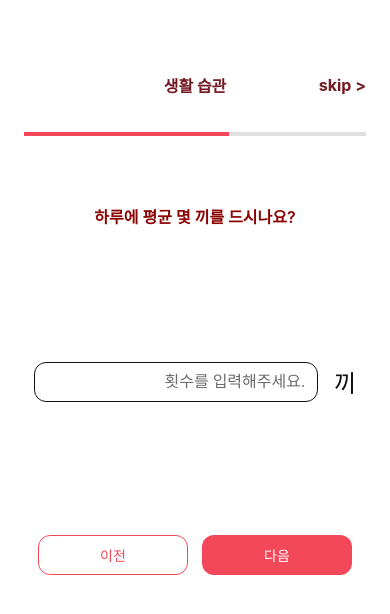
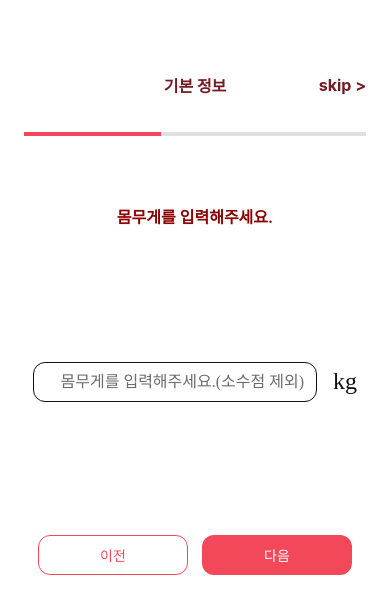
Before and after one commit to Capstone-Design-My-Nutritionist/MyNutritionist, a React Native app: screen /SurveyWeightScreen in a window 390 px wide. Shown: the top 614 px of the page. Built offline with nearby package versions, Linux system fonts and the light colour scheme.

Commit message:
Update SurveyWeightScreen

```diff
--- a/App.tsx
+++ b/App.tsx
@@ -11,6 +11,7 @@ import SurveyDiseaseOkScreen from './src/screens/Survey/SurveyDiseaseOkScreen';
 import SurveyAllergyOkScreen from './src/screens/Survey/SurveyAllergyOkScreen';
 import SurveyHeightScreen from './src/screens/Survey/SurveyHeightScreen';
 import SurveyMealScreen from './src/screens/Survey/SurveyMealScreen';
+import SurveyWeightScreen from './src/screens/Survey/SuveyWeightScreen';
 
 const Stack = createStackNavigator();
 
@@ -23,7 +24,11 @@ function App(): React.JSX.Element {
           name="SurveyHeightScreen"
           component={SurveyHeightScreen}
         /> */}
-        <Stack.Screen name="SurveyMealScreen" component={SurveyMealScreen} />
+        {/* <Stack.Screen name="SurveyMealScreen" component={SurveyMealScreen} /> */}
+        <Stack.Screen
+          name="SurveyWeightScreen"
+          component={SurveyWeightScreen}
+        />
         {/* <Stack.Screen
           name="SurveyGenderScreen"
           component={SurveyGenderScreen}
--- a/src/screens/Survey/SuveyWeightScreen.tsx
+++ b/src/screens/Survey/SuveyWeightScreen.tsx
@@ -0,0 +1,95 @@
+import React, {useState} from 'react';
+import styled from 'styled-components/native';
+import {useNavigation} from '@react-navigation/native';
+import {StackNavigationProp} from '@react-navigation/stack';
+
+import SurveyHeader from '../../components/Common/SurveyHeader';
+import SurveyTitle from '../../components/Common/SurveyTitle';
+import ProgressBar from '../../components/ProgressBar';
+import SurveyInputField from '../../components/TextInputBox/SurveyInputField';
+import SurveyButtonGroup from '../../components/Common/SurveyButtonGroup';
+
+type RootStackParamList = {
+  SurveyHeightScreen: undefined;
+  SurveyWeightScreen: undefined;
+  NextSurveyScreen: undefined;
+};
+
+type NavigationProps = StackNavigationProp<
+  RootStackParamList,
+  'SurveyWeightScreen'
+>;
+
+const SurveyWeightScreen = () => {
+  const navigation = useNavigation<NavigationProps>();
+  const [weight, setWeight] = useState<number | null>(null);
+
+  const handleNext = () => {
+    if (weight !== null) {
+      console.log('Navigating to NextSurveyScreen... Weight:', weight);
+      navigation.navigate('NextSurveyScreen');
+    }
+  };
+
+  return (
+    <Container>
+      {/* ✅ 공통 헤더 */}
+      <SurveyHeader title="기본 정보" skipTarget="NextSurveyScreen" />
+
+      {/* ✅ 진행 바 */}
+      <ProgressBarContainer>
+        <ProgressBar progress={0.4} />
+      </ProgressBarContainer>
+
+      {/* ✅ 질문 텍스트 */}
+      <SurveyTitle text="몸무게를 입력해주세요." />
+
+      {/* ✅ 입력 필드 */}
+      <InputWrapper>
+        <SurveyInputField
+          label=""
+          placeholder="몸무게를 입력해주세요.(소수점 제외)"
+          value={weight !== null ? weight.toString() : ''}
+          onChangeText={text => setWeight(text ? parseInt(text, 10) : 0)}
+          keyboardType="numeric"
+        />
+        <UnitText>kg</UnitText>
+      </InputWrapper>
+
+      {/* ✅ 버튼 그룹 */}
+      <SurveyButtonGroup
+        onPrevious={() => navigation.goBack()}
+        onNext={handleNext}
+        nextDisabled={weight === null}
+      />
+    </Container>
+  );
+};
+
+export default SurveyWeightScreen;
+
+// ✅ 스타일 정의
+const Container = styled.View`
+  flex: 1;
+  background-color: white;
+  padding: 24px;
+`;
+
+const ProgressBarContainer = styled.View`
+  width: 100%;
+  margin-top: 10px;
+`;
+
+const InputWrapper = styled.View`
+  flex: 0.5;
+  flex-direction: row;
+  justify-content: center;
+  align-items: center;
+  gap: 8px;
+`;
+
+const UnitText = styled.Text`
+  font-size: 24px;
+  font-family: 'Pretendard-Bold';
+  color: #111111;
+`;
```
